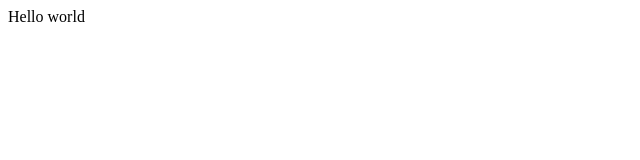
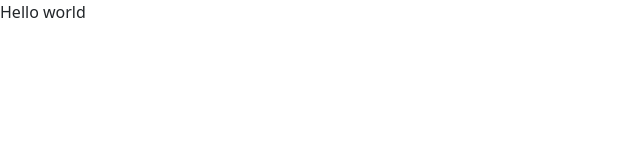
Before and after one commit to SagynalievTaalaibek/my-blog, a React (Vite) app: page / in a window 1280 px wide. Shown: the top 160 px of the page, without its empty margins (0-640 px from the left). Built offline with nearby package versions, Linux system fonts and the light colour scheme.

Commit message:
add bootstrap and react-router

```diff
--- a/package.json
+++ b/package.json
@@ -10,9 +10,11 @@
     "preview": "vite preview"
   },
   "dependencies": {
+    "bootstrap": "^5.3.2",
     "prettier": "^3.1.0",
     "react": "^18.2.0",
-    "react-dom": "^18.2.0"
+    "react-dom": "^18.2.0",
+    "react-router-dom": "^6.20.0"
   },
   "devDependencies": {
     "@types/react": "^18.2.37",
--- a/src/main.tsx
+++ b/src/main.tsx
@@ -1,9 +1,13 @@
 import React from 'react';
 import ReactDOM from 'react-dom/client';
 import App from './App';
+import { BrowserRouter } from 'react-router-dom';
+import 'bootstrap/dist/css/bootstrap.css';
 
 ReactDOM.createRoot(document.getElementById('root')!).render(
   <React.StrictMode>
-    <App />
+    <BrowserRouter>
+      <App />
+    </BrowserRouter>
   </React.StrictMode>,
 );
```
Also changed, not shown: 1 other file (tests, documents, lock files or other folders).
